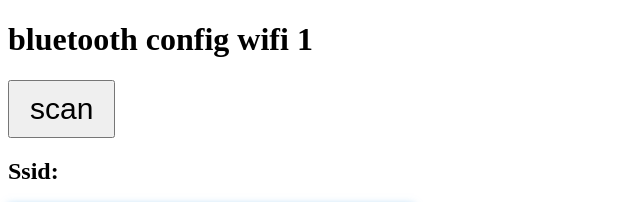
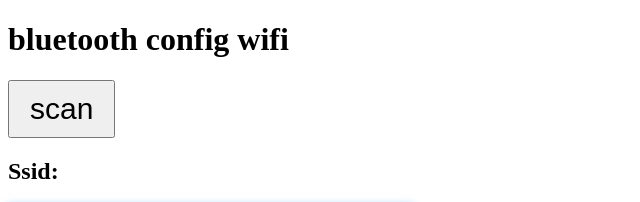
Before and after one commit to webbtwifi/webbtwifi.github.io, a plain HTML site: page wifi.html in a window 1280 px wide. Shown: the top 202 px of the page, 0-640 px from the left. Drawn offline with Linux system fonts and the light colour scheme.

Commit message:
wifi update

```diff
--- a/wifi.html
+++ b/wifi.html
@@ -253,7 +253,7 @@ UpdateUI();
 
 <body>
 
-<h1>bluetooth config wifi 1</h1>
+<h1>bluetooth config wifi</h1>
 <button id="scan" class="btn" type="button" onclick="DiscoveOrDisConnect()">scan</button>
 <h2>Ssid:</h2><input class="text" type="text" id="ssid">
 <h2>Password:</h2><input class="text" type="text" id="password">
```
